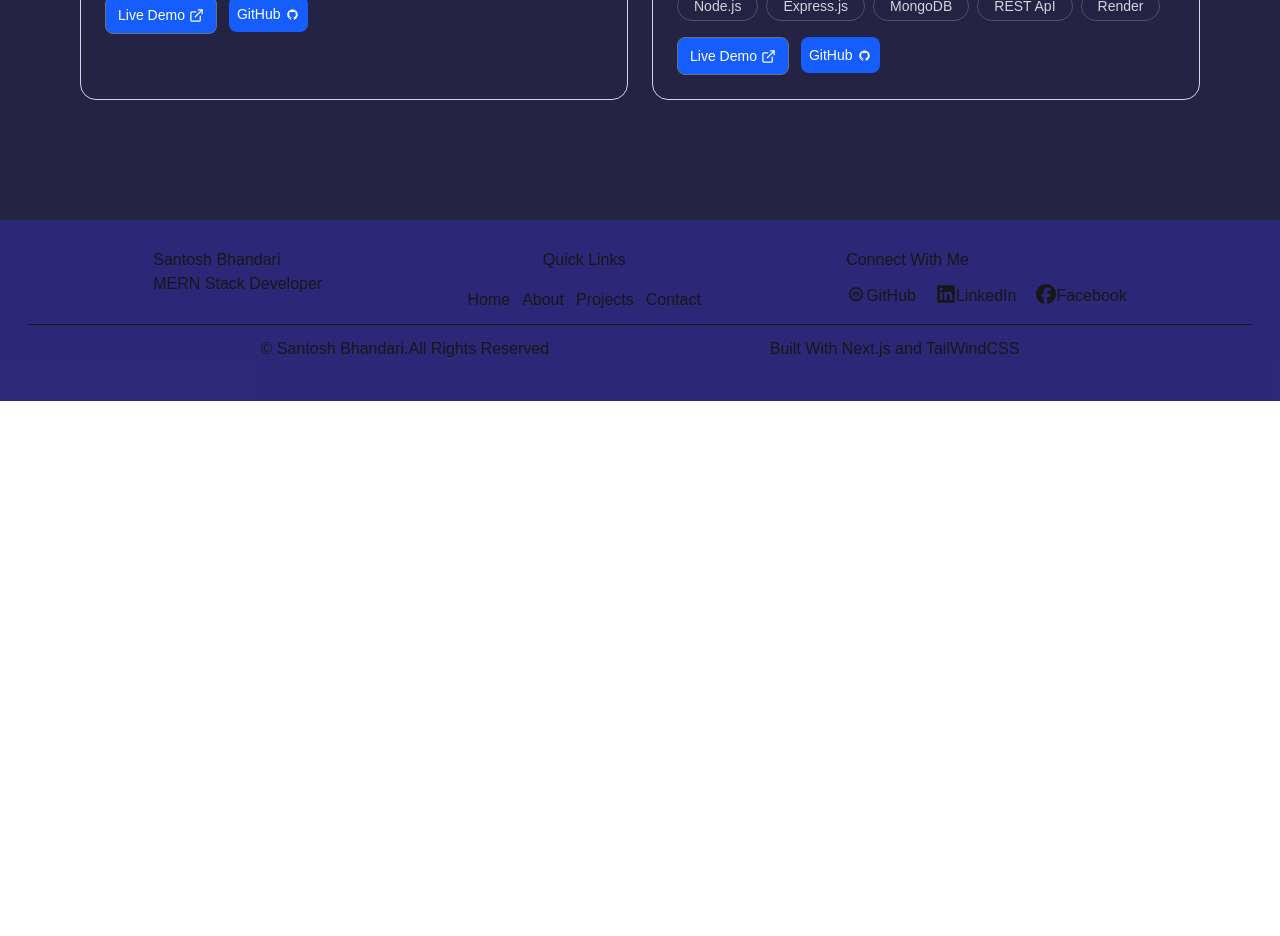
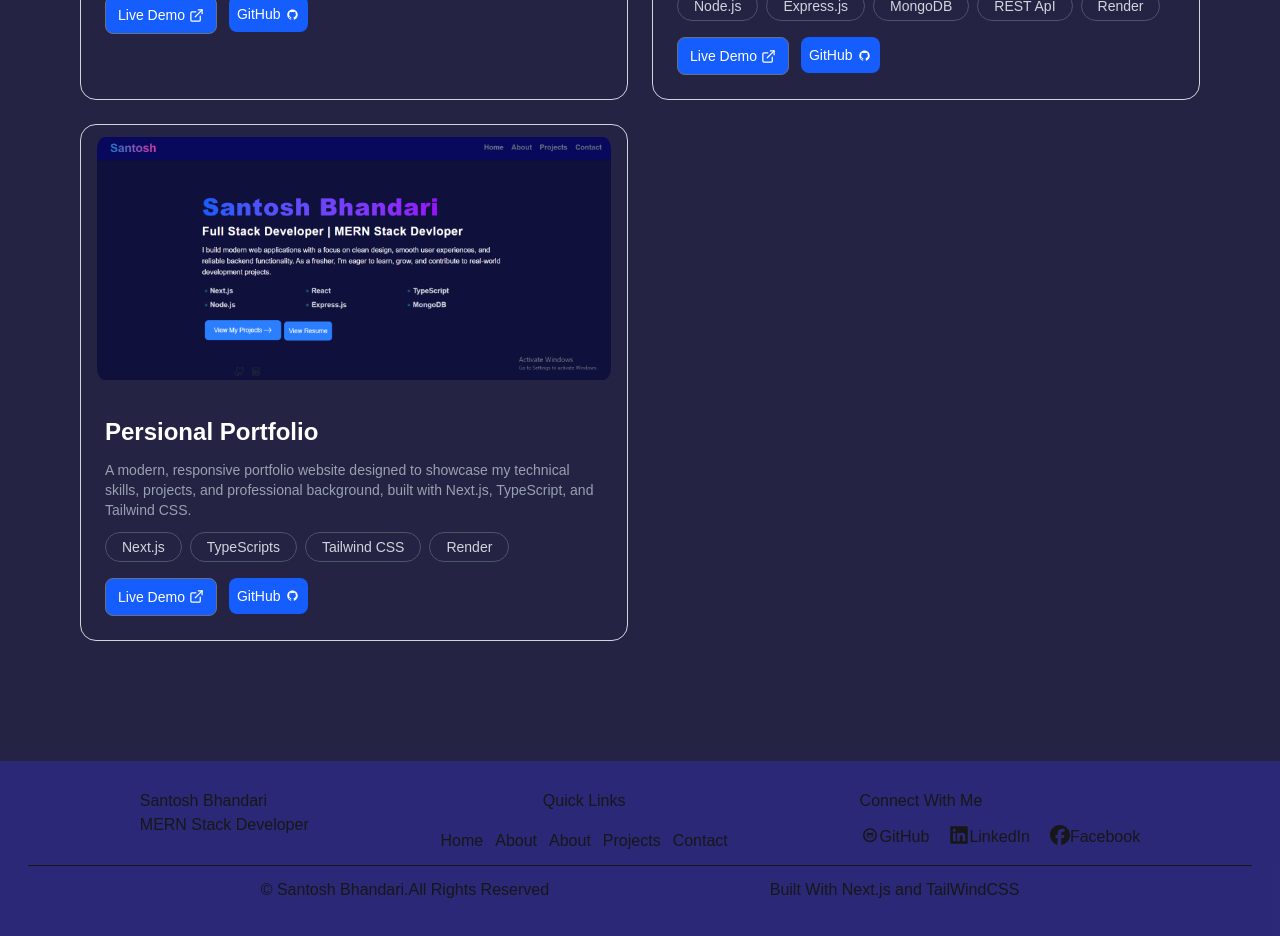
Before and after one commit to SantoshBhandari7/Portfolio, a Next.js app: page /projects in a window 1280 px wide. Shown: the part 660-1596 px from the top of the page. Before the commit the page ends 1061 px from the top, so only its background shows below. Built offline with nearby package versions, Linux system fonts and the light colour scheme.

Commit message:
add project

```diff
--- a/components/hero/hero.tsx
+++ b/components/hero/hero.tsx
@@ -86,7 +86,7 @@ const HeroPage = () => {
                 href={"https://github.com/SantoshBhandari7"}
                 target="_blank"
                 rel="noopener noreferrer"
-                className="flex justify-center  text-gray-800  items-center gap-0.5 font-bold text-xl hover:text-gray-300 "
+                className="flex justify-center  text-gray-600  items-center gap-0.5 font-bold text-xl hover:text-gray-300 "
               >
                 <PiGithubLogo size={30} />
               </Link>
@@ -94,7 +94,7 @@ const HeroPage = () => {
                 href={"https://www.linkedin.com/in/santosh-bhandari-0611933a0/"}
                 target="_blank"
                 rel="noopener noreferrer"
-                className="flex gap-0.5 text-xl justify-center text-gray-800 items-center font-bold  hover:text-gray-300 "
+                className="flex gap-0.5 text-xl justify-center text-gray-600 items-center font-bold  hover:text-gray-300 "
               >
                 <LiaLinkedin size={30} />
               </Link>
--- a/components/layout/footer/page.tsx
+++ b/components/layout/footer/page.tsx
@@ -17,9 +17,18 @@ const Footer = () => {
             <Link href={"/"} className=" hover:text-blue-400">
               Home
             </Link>
-            <Link href={"/about"}>About</Link>
-            <Link href={"/projects"}>Projects</Link>
-            <Link href={"/contact"}>Contact</Link>
+            <Link href={"/about"} className=" hover:text-blue-400">
+              About
+            </Link>
+            <Link href={"/about"} className=" hover:text-blue-400">
+              About
+            </Link>
+            <Link href={"/projects"} className=" hover:text-blue-400">
+              Projects
+            </Link>
+            <Link href={"/contact"} className=" hover:text-blue-400">
+              Contact
+            </Link>
           </div>
         </div>
         <div className="flex flex-col">
--- a/components/project/page.tsx
+++ b/components/project/page.tsx
@@ -1,6 +1,7 @@
 "use client";
 import Image from "next/image";
 import Link from "next/link";
+import { title } from "process";
 import React from "react";
 import { DiGithubBadge } from "react-icons/di";
 import { FiExternalLink } from "react-icons/fi";
@@ -15,6 +16,7 @@ const projects = [
     technologies: [
       "Next.js",
       "TypeScripts",
+      "Tailwind CSS",
       "Node.js",
       "Express.js",
       "MongoDB",
@@ -34,6 +36,16 @@ const projects = [
     liveLink: "#",
     githubLink:
       "https://github.com/SantoshBhandari7/SchoolManageMentSystem.git",
+  },
+  {
+    id: 3,
+    title: "Persional Portfolio",
+    description:
+      "A modern, responsive portfolio website designed to showcase my technical skills, projects, and professional background, built with Next.js, TypeScript, and Tailwind CSS.",
+    image: "/portfolio.png",
+    technologies: ["Next.js", "TypeScripts", "Tailwind CSS", "Render"],
+    liveLink: "https://portfolio-j0g9.onrender.com/",
+    githubLink: "https://github.com/SantoshBhandari7/Portfolio",
   },
 ];
 
```
Also changed, not shown: public/portfolio.png (added).
